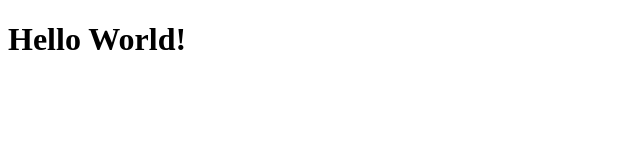
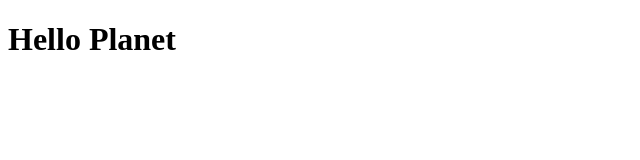
Before and after one commit to Shahynkamali/testing, a plain HTML site: page index.html in a window 1280 px wide. Shown: the full height of the page, 0-640 px from the left. Drawn offline with Linux system fonts and the light colour scheme.

Commit message:
second commit

```diff
--- a/index.html
+++ b/index.html
@@ -10,7 +10,7 @@
     </head>
     <body>
         <h1>
-            Hello World!
+            Hello Planet
         </h1>
     </body>
 </html>
```
